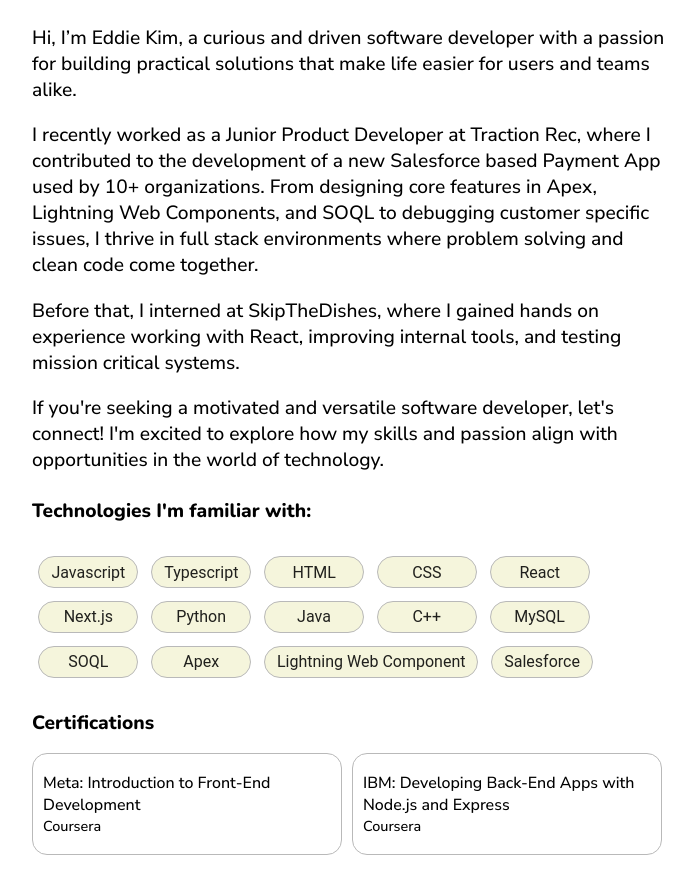
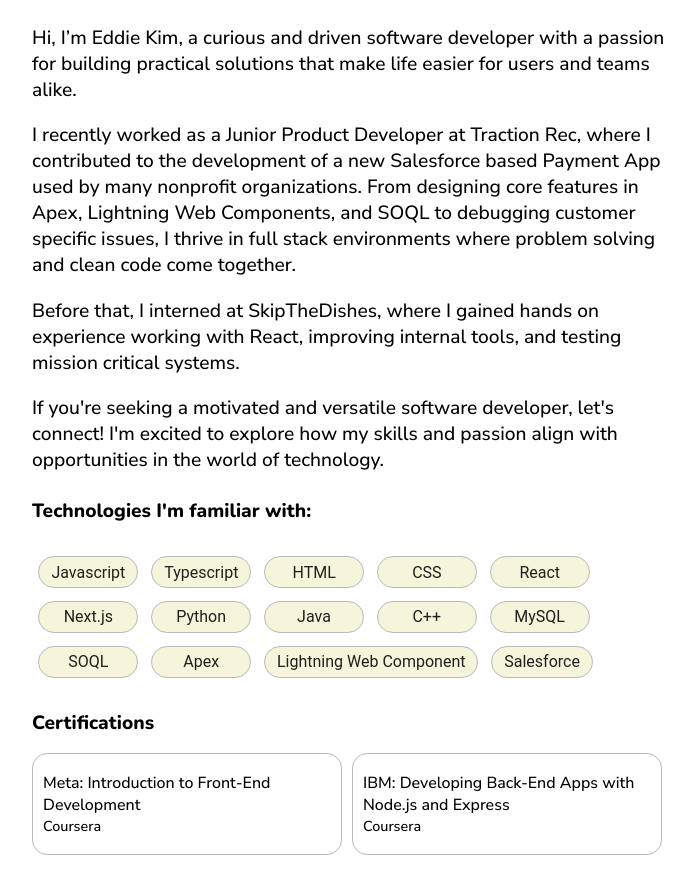
Before and after one commit to EddieSKim/Portfolio, a React (Create React App) app in the folder portfolio/: page / in a window 1280 px wide. Shown: the part 940-1809 px from the top of the page, without its empty margins (288-982 px from the left). Built offline with nearby package versions, Linux system fonts and the light colour scheme.

Commit message:
update content

```diff
--- a/portfolio/src/components/about/About.js
+++ b/portfolio/src/components/about/About.js
@@ -85,7 +85,7 @@
                         Hi, I’m Eddie Kim, a curious and driven software developer with a passion for building practical solutions that make life easier for users and teams alike.
                     </p>
                     <p>
-                        I recently worked as a Junior Product Developer at Traction Rec, where I contributed to the development of a new Salesforce based Payment App used by 10+ organizations.
+                        I recently worked as a Junior Product Developer at Traction Rec, where I contributed to the development of a new Salesforce based Payment App used by many nonprofit organizations.
                         From designing core features in Apex, Lightning Web Components, and SOQL to debugging customer specific issues, I thrive in full stack environments where problem solving and clean code come together.
                     </p>
                     <p>
--- a/portfolio/src/components/projects/projectsData.json
+++ b/portfolio/src/components/projects/projectsData.json
@@ -170,9 +170,10 @@
             },
             "tech": [
                 "React Native (Expo)",
-                "JavaScript",
+                "TypeScript",
                 "HTML",
-                "CSS"
+                "CSS",
+                "SQLite"
             ]
         }
     ]
```
